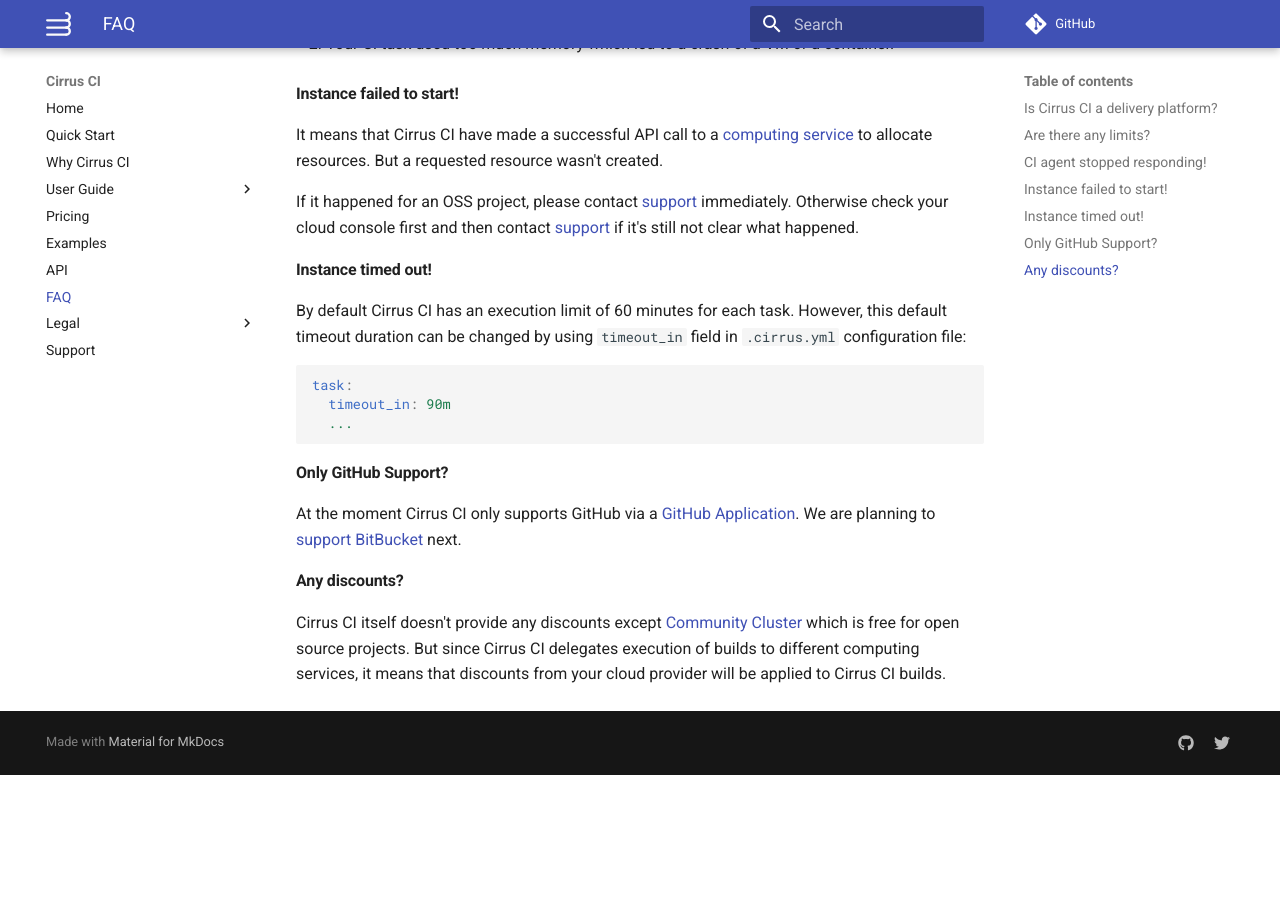
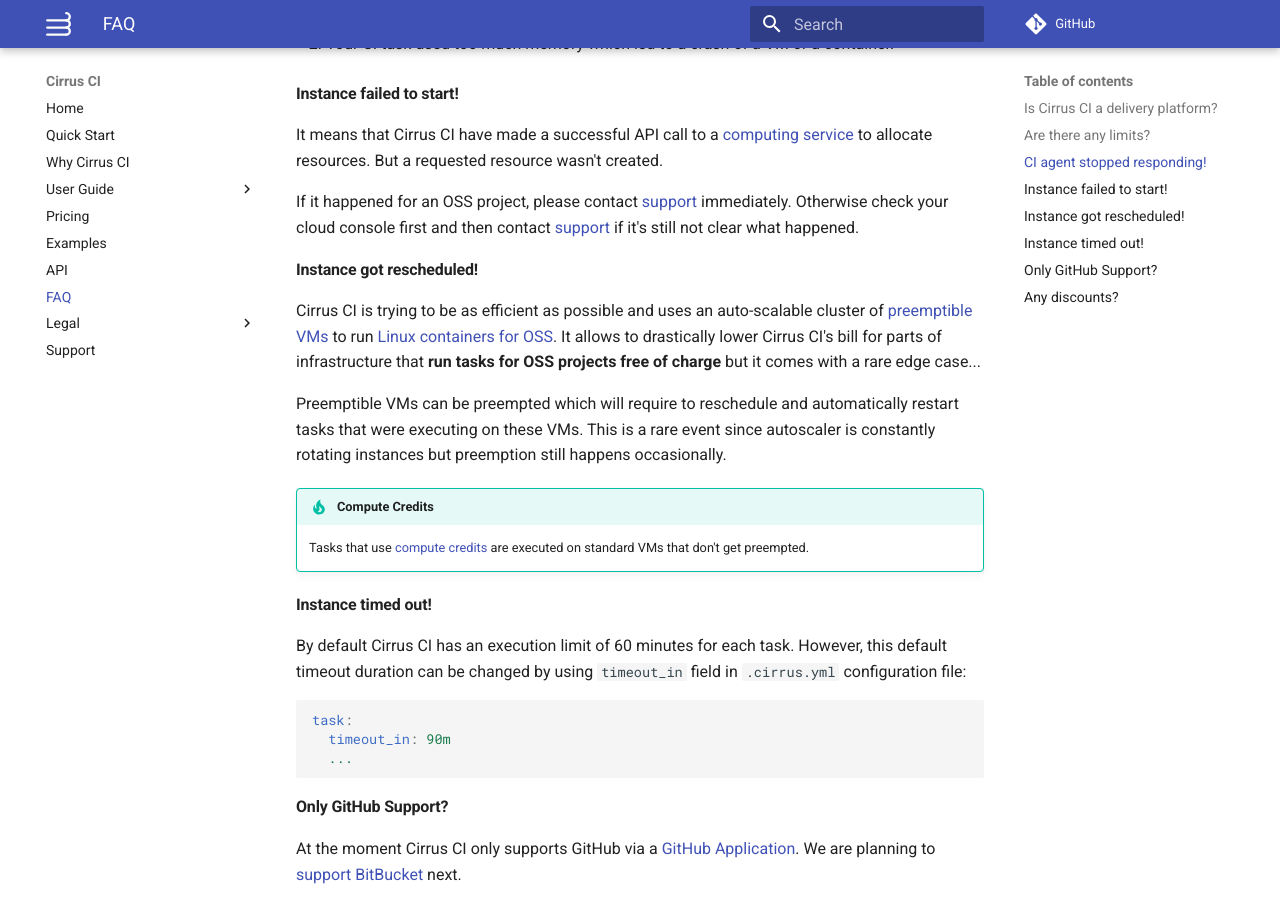
Before and after one commit to cirruslabs/cirrus-ci-docs, an MkDocs documentation site: the page built from docs/faq.md, in a window 1280 px wide and 900 px high, scrolled down 1284 px. Built offline with MkDocs 1.6.1 and Material for MkDocs 9.7.7, drawn with Linux system fonts in a browser that asks for light colours; comment, search, counter and statistics services are not loaded; before the commit the page ends 2059 px from its top, so only the background shows below that.

Commit message:
Document rescheduling

```diff
--- a/docs/faq.md
+++ b/docs/faq.md
@@ -59,6 +59,18 @@ to allocate resources. But a requested resource wasn't created.
 If it happened for an OSS project, please contact [support](/support.md) immediately. Otherwise check your cloud console first
 and then contact [support](/support.md) if it's still not clear what happened.
 
+#### Instance got rescheduled!
+
+Cirrus CI is trying to be as efficient as possible and uses an auto-scalable cluster of [preemptible VMs](https://cloud.google.com/preemptible-vms/)
+to run [Linux containers for OSS](/guide/linux.md). It allows to drastically lower Cirrus CI's bill for parts of infrastructure
+that **run tasks for OSS projects free of charge** but it comes with a rare edge case...
+
+Preemptible VMs can be preempted which will require to reschedule and automatically restart tasks that were executing on these VMs.
+This is a rare event since autoscaler is constantly rotating instances but preemption still happens occasionally.
+
+!!! tip "Compute Credits"
+    Tasks that use [compute credits](/pricing.md#compute-credits) are executed on standard VMs that don't get preempted.
+
 #### Instance timed out!
 
 By default Cirrus CI has an execution limit of 60 minutes for each task. However, this default timeout duration can be changed
```
